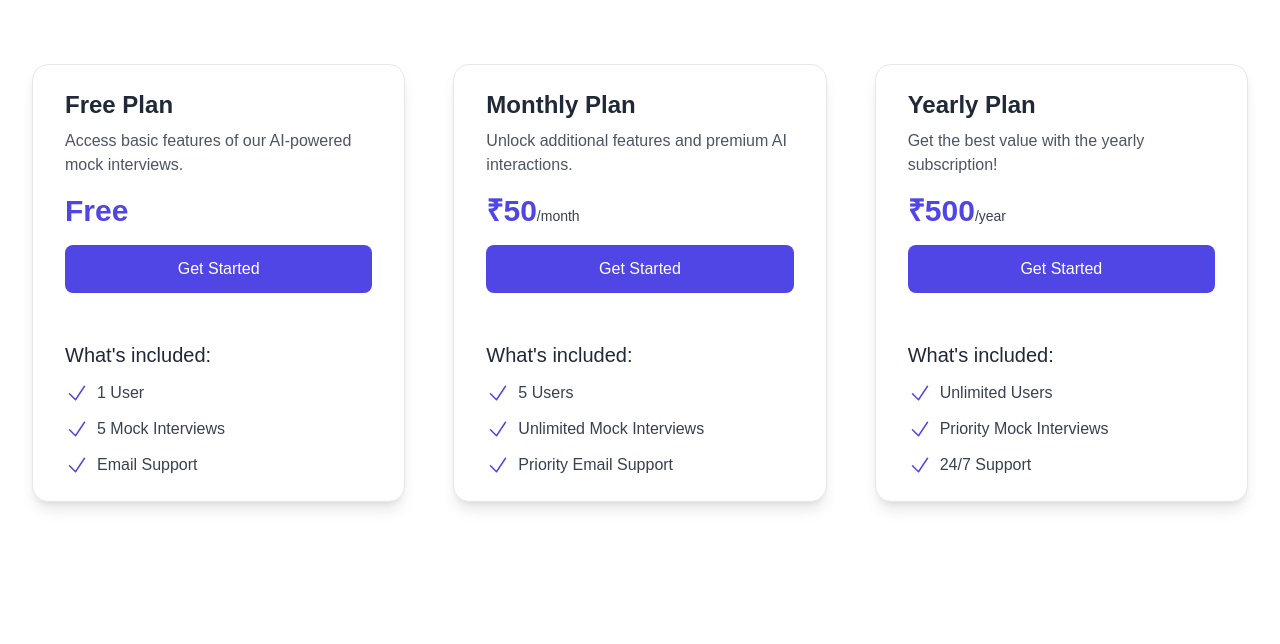
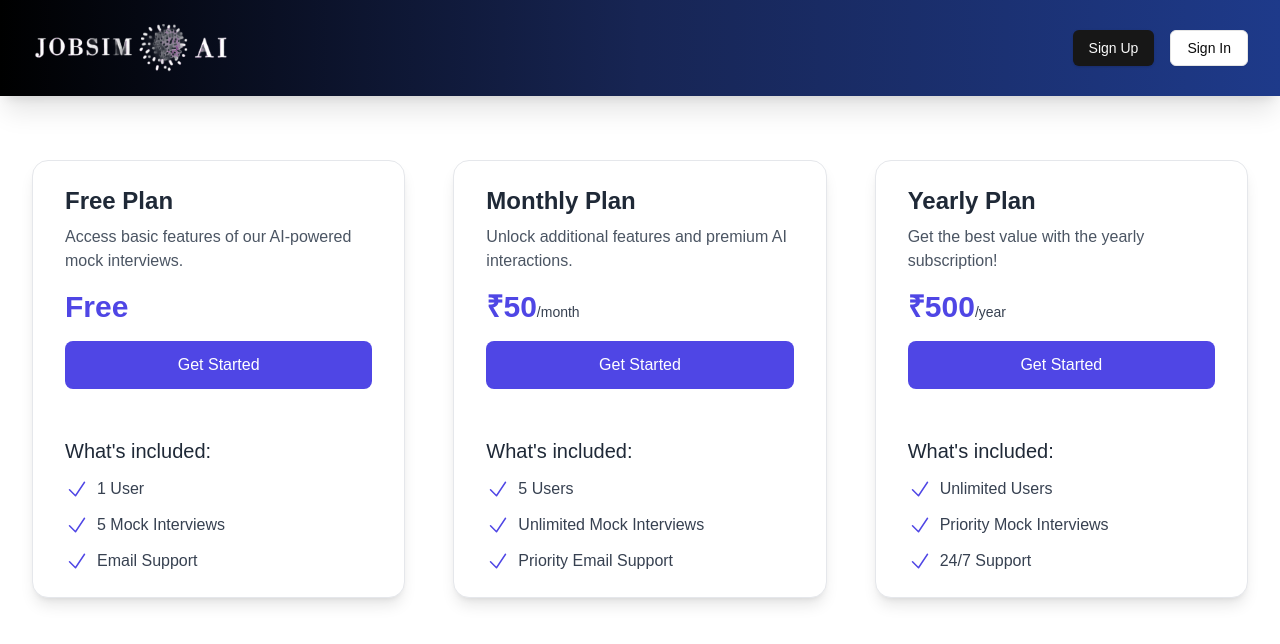
Before and after one commit to deafult0user/Final-Year-BTech-CSE-Project, a Next.js app: page /upgrade in a window 1280 px wide. Shown: the top 644 px of the page. Built offline with nearby package versions, Linux system fonts and the light colour scheme; no server answers.

Commit message:
Debugged errors

```diff
--- a/app/dashboard/page.jsx
+++ b/app/dashboard/page.jsx
@@ -5,7 +5,7 @@ import React from 'react';
 import AddNewInterview from './_components/AddNewInterview';
 import InterviewList from './_components/InterviewList';
 import Chatbot from '@/components/Chatbot';
-import Header from './_components/Header';
+import Header from '@/components/Header';
 import Footer from '@/components/Footer';
 
 
--- a/app/page.js
+++ b/app/page.js
@@ -36,7 +36,7 @@ export default function Home() {
               <br />
               Interview with Confidence
             </h1>
-            <p className="mx-auto max-w-[600px] text-muted-foreground md:text-xl">
+            <p className="mx-auto max-w-[600px] text-bg-black md:text-xl">
             Simulate real interview scenarios with our AI-powered platform.
             Personalized practice to land your dream job.
             </p>
--- a/app/upgrade/page.jsx
+++ b/app/upgrade/page.jsx
@@ -1,9 +1,10 @@
 import React from 'react';
-import Header from '../dashboard/_components/Header';
+import Header from '@/components/Header';
 
 function Upgrade() {
     return (
         <>
+        <Header/>
         <div className=" max-w-screen-xl px-4 py-8 sm:px-6 sm:py-12 lg:px-8 lg:py-16">
             <div className="justify-center grid grid-cols-1 gap-6 sm:grid-cols-2 md:grid-cols-3 md:gap-12">
                 {/* Free Plan */}
```
